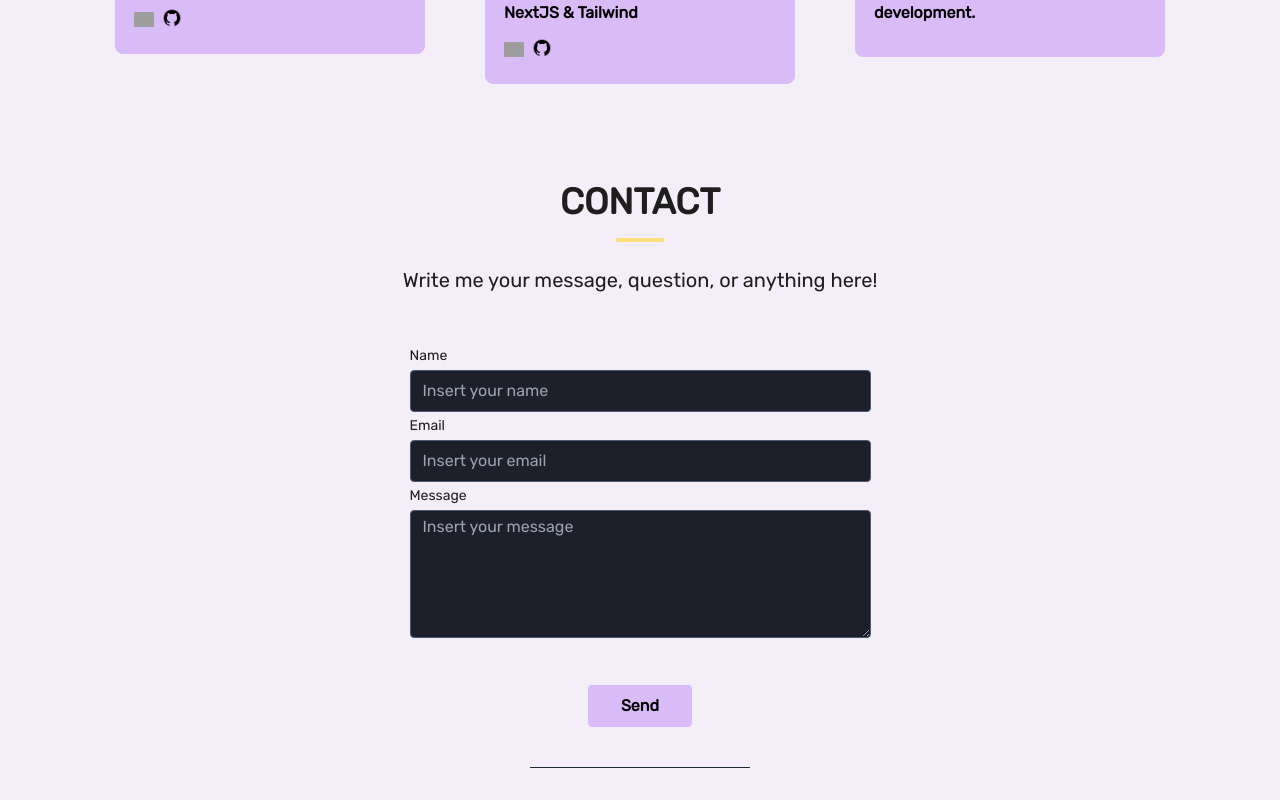
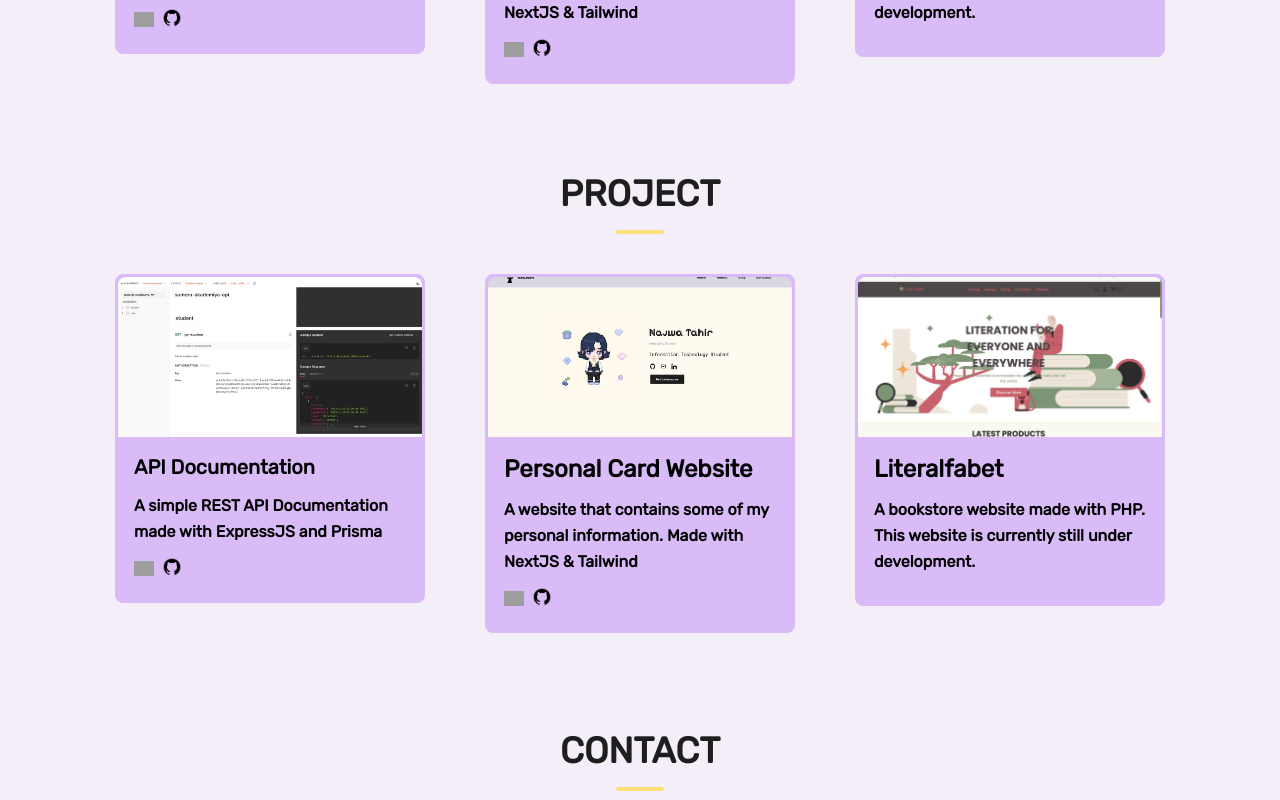
Before and after one commit to najwatahir/portfolio, a Next.js app: page / in a window 1280 px wide. Shown: the part 1680-2480 px from the top of the page. Built offline with nearby package versions, Linux system fonts and the light colour scheme; grey boxes are pictures that could not be loaded.

Commit message:
revised bug

```diff
--- a/components/Navbar.tsx
+++ b/components/Navbar.tsx
@@ -1,7 +1,8 @@
 "use client"
 
-import React from "react"
-import { useState } from "react"
+import React, { useState } from "react"
+import Image from "next/image"
+
 import { Link } from "react-scroll/modules"
 import { IoMdMenu, IoMdClose } from "react-icons/io"
 
@@ -32,14 +33,19 @@ const NAV_ITEMS: Array<NavItem> = [
 export default function Navbar() {
     const [navbar, setNavbar] = useState(false)
     return (
-        <header className="w-full mx-auto px-4 sm:px-20 fixed top-0 z-50 bg-[#DAD7E3]">
-            <div className="justify-between md:items-center md:flex">
+        <header className="w-full mx-auto px-4 sm:px-20 fixed top-0 z-50 bg-[#ffff]">
+            <div className="justify-between md:items-center md:flex rubik">
                 <div>
                     <div className="flex items-center justify-between py-3 md:py-5 md:block">
                         <Link to="home">
                             <div className="container flex items-center space-x-2">
-                                <img src="/images/catmeiw.png" className="w-10" alt="" />
-                                <h2 className="text-2xl font-bold text-[#1B1F2C]">NAJWA</h2>
+                                <Image
+                                    src="/images/logo-nat.png"
+                                    alt=""
+                                    width={40}
+                                    height={40}
+                                    className=""
+                                />
                             </div>
                         </Link>
                         <div className="md:hidden">
--- a/components/Project.tsx
+++ b/components/Project.tsx
@@ -1,93 +1,108 @@
-"use client"
-
-import React, { useState } from "react"
+import React from "react"
 import Image from "next/image"
 
-import { Link } from "react-scroll/modules"
-import { IoMdMenu, IoMdClose } from "react-icons/io"
-
-interface NavItem {
-    label: string
-    page: string
-}
-
-const NAV_ITEMS: Array<NavItem> = [
-    {
-        label: "Home",
-        page: "home",
-    },
-    {
-        label: "About",
-        page: "about",
-    },
-    {
-        label: "Project",
-        page: "project",
-    },
-    {
-        label: "Contact",
-        page: "contact",
-    },
-]
-
-export default function Navbar() {
-    const [navbar, setNavbar] = useState(false)
+const Project = () => {
     return (
-        <header className="w-full mx-auto px-4 sm:px-20 fixed top-0 z-50 bg-[#ffff]">
-            <div className="justify-between md:items-center md:flex rubik">
-                <div>
-                    <div className="flex items-center justify-between py-3 md:py-5 md:block">
-                        <Link to="home">
-                            <div className="container flex items-center space-x-2">
-                                <Image
-                                    src="/images/logo-nat.png"
-                                    alt=""
-                                    width={40}
-                                    height={40}
-                                    className=""
-                                />
+        <section id="project" className="bg-[#f3eef8] pt-5 rubik">
+            <h1 className="my-5 text-center font-bold text-2xl md:text-4xl text-[#1E1E1E]">
+                PROJECT
+                <hr className="w-12 h-1 mx-auto my-4 bg-[#fcdf78] border-0 rounded"></hr>
+            </h1>
+            <div className="container px-5 py-5 mx-auto rubik">
+                <div className="flex flex-wrap justify-center">
+                    <div className="project-box sm:w-1/2 lg:w-1/4 rounded-lg h-1/4">
+                        <div className="h-fit rounded-lg overflow-hidden cursor-default">
+                            <Image
+                                src="/images/api-documentation.jpeg"
+                                alt="API Documentation"
+                                width={325}
+                                height={325}
+                                className="lg:h-40 w-screen object-cover object-center"
+                            />
+                            <div className="p-4">
+                                <h1 className="text-xl font-semibold mb-3">API Documentation</h1>
+                                <p className="leading-relaxed mb-3">A simple REST API Documentation made with ExpressJS and Prisma</p>
+                                <div className="flex items-center flex-wrap ">
+                                    <a href="https://documenter.getpostman.com/view/29807114/2s9YXk52Ug" target="_blank"><button>
+                                        <Image
+                                            src="/images/browser-icon.png"
+                                            alt=""
+                                            width={20}
+                                            height={20}
+                                            className=""
+                                        />
+                                    </button>
+                                    </a>
+                                    <a href="https://github.com/najwatahir/sumeru-akademiya-api" target="_blank"><button>
+                                        <Image
+                                            src="/images/github-icon.png"
+                                            alt=""
+                                            width={20}
+                                            height={20}
+                                            className="ml-2"
+                                        />
+                                    </button>
+                                    </a>
+                                </div>
                             </div>
-                        </Link>
-                        <div className="md:hidden">
-                            <button
-                                className="p-2 text-gray-700 rounded-md outline-none focus:border-gray-400 focus:border"
-                                onClick={() => setNavbar(!navbar)}
-                            >
-                                {navbar ? <IoMdClose size={30} /> : <IoMdMenu size={30} />}
-                            </button>
                         </div>
                     </div>
-                </div>
-
-                <div>
-                    <div
-                        className={`flex-1 justify-self-center pb-3 mt-8 md:block md:pb-0 md:mt-0 ${navbar ? "block" : "hidden"
-                            }`}
-                    >
-                        <div className="items-center justify-center space-y-8 md:flex md:space-x-6 md:space-y-0">
-                            {NAV_ITEMS.map((item, idx) => {
-                                return (
-                                    <Link
-                                        key={idx}
-                                        to={item.page}
-                                        className={
-                                            "block lg:inline-block text-[#1B1F2C] font-semibold hover:text-[#485375] md:pl-3 md:pr-3 cursor-pointer scroll-pt-5"
-                                        }
-                                        activeClass="active"
-                                        spy={true}
-                                        smooth={true}
-                                        offset={-79}
-                                        duration={100}
-                                        onClick={() => setNavbar(!navbar)}
-                                    >
-                                        {item.label}
-                                    </Link>
-                                )
-                            })}
+                    <div className="project-box sm:w-1/2 lg:w-1/4 rounded-lg h-1/4">
+                        <div className="h-fit rounded-lg overflow-hidden cursor-default">
+                            <Image
+                                src="/images/card-web.jpeg"
+                                alt="Personal Card Website"
+                                width={325}
+                                height={325}
+                                className="lg:h-40 w-screen object-cover object-center"
+                            />
+                            <div className="p-4">
+                                <h1 className="text-2xl font-semibold mb-3">Personal Card Website</h1>
+                                <p className="leading-relaxed mb-3">A website that contains some of my personal information. Made with NextJS & Tailwind</p>
+                                <div className="flex items-center flex-wrap ">
+                                    <a href="https://annetarc.vercel.app/" target="_blank"><button>
+                                        <Image
+                                            src="/images/browser-icon.png"
+                                            alt=""
+                                            width={20}
+                                            height={20}
+                                            className=""
+                                        />
+                                    </button>
+                                    </a>
+                                    <a href="https://github.com/najwatahir/annetarc-card" target="_blank"><button>
+                                        <Image
+                                            src="/images/github-icon.png"
+                                            alt=""
+                                            width={20}
+                                            height={20}
+                                            className="ml-2"
+                                        />
+                                    </button>
+                                    </a>
+                                </div>
+                            </div>
+                        </div>
+                    </div>
+                    <div className="project-box sm:w-1/2 lg:w-1/4 rounded-lg h-1/4">
+                        <div className="h-fit rounded-lg overflow-hidden cursor-default">
+                            <Image
+                                src="/images/literalfabet.jpeg"
+                                alt="Literalfabet"
+                                width={325}
+                                height={325}
+                                className="lg:h-40 w-screen object-cover object-center"
+                            />
+                            <div className="p-4">
+                                <h1 className="text-2xl font-semibold mb-3">Literalfabet</h1>
+                                <p className="leading-relaxed mb-3">A bookstore website made with PHP. This website is currently still under development.</p>
+                            </div>
                         </div>
                     </div>
                 </div>
             </div>
-        </header>
+        </section >
     )
 }
+
+export default Project
```
